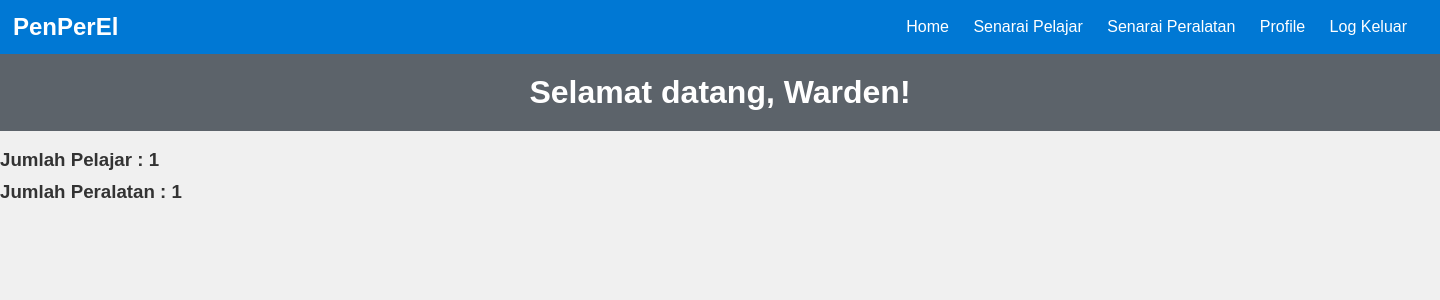
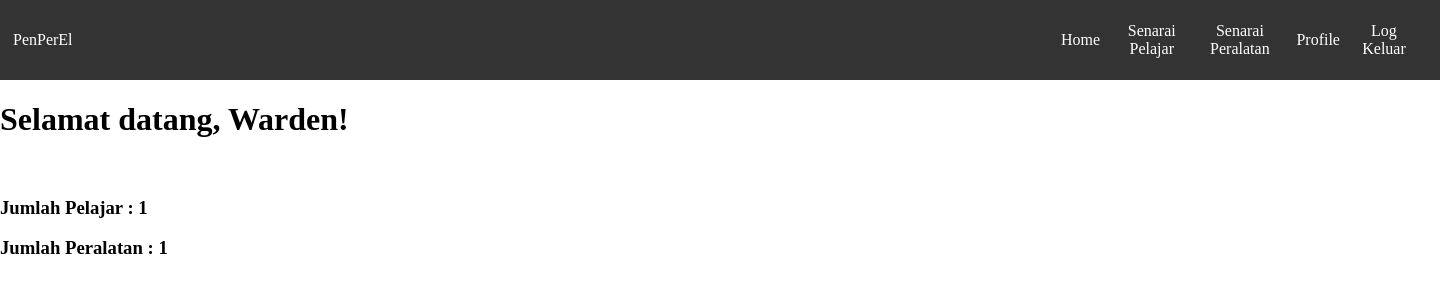
Before and after one commit to ShauDakBaek/penperel, a PHP site: page /warden/index.php in a window 1440 px wide. Shown: the top 300 px of the page. Run offline with PHP 8.4, Linux system fonts and the light colour scheme; a user stored in the database is signed in; data comes from the database, SQL or seed files in the repository.

Commit message:
update
css

```diff
--- /dev/null
+++ b/include/style.css
@@ -0,0 +1,42 @@
+/* CSS for admin */
+body {
+    padding: 0;
+    margin: 0;
+}
+
+.a1 {
+    padding-left: 981px;
+}
+
+.header {
+    background-color: #333;
+    color: #fff;
+    text-align: center;
+    padding: 10px;
+}
+
+.navbar {
+    display: flex; /* Use flexbox to arrange items horizontally */
+    justify-content: space-around; /* Spread items evenly */
+    align-items: center; /* Vertically center items */
+    padding: 10px;
+}
+
+.navbar a {
+    text-decoration: none;
+    color: #fff;
+    margin: 0 10px;
+}
+
+
+.a1 {
+    padding-left: 1082px;
+}
+
+.a2 {
+    padding-left: 965.5px;
+}
+
+.a3 {
+    padding-left: 981.5px;
+}
--- a/warden/home.php
+++ b/warden/home.php
@@ -3,7 +3,7 @@
 <head>
     <meta charset="UTF-8">
     <title>Title</title>
-    <link rel="stylesheet" type="text/css" href="styles.css">
+    <link rel="stylesheet" type="text/css" href="../include/style.css">
 </head>
 <body>
 <h1>Selamat datang, Warden!</h1>
--- a/warden/index.php
+++ b/warden/index.php
@@ -8,15 +8,15 @@ if (!isset($_SESSION['idwarden'])) header('location: ../');
     <meta charset="UTF-8">
     <meta http-equiv="X-UA-Compatible" content="IE=edge">
     <meta name="viewport" content="width=device-width, initial-scale=1.0">
-    <link rel="stylesheet" type="text/css" href="styles.css">
+    <link rel="stylesheet" type="text/css" href="../include/style.css">
     <title>PenPerEl - Warden Dashboard</title>
 </head>
 <body>
-<table>
+<table class="header">
     <tr>
         <td>PenPerEl</td>
-        <td>
-            <a href="index.php?menu=home">Home</a>
+        <td class="navbar">
+            <a class="a2" href="index.php?menu=home">Home</a>
 
             <a href="index.php?menu=senarai_pelajar">Senarai Pelajar</a>
 
--- a/warden/profile.php
+++ b/warden/profile.php
@@ -2,7 +2,7 @@
 <html>
 <head>
     <title>Profile Warden</title>
-    <link rel="stylesheet" type="text/css" href="styles.css">
+    <link rel="stylesheet" type="text/css" href="../include/style.css">
 </head>
 <body>
 <h1>Profile</h1>
--- a/warden/senarai_pelajar.php
+++ b/warden/senarai_pelajar.php
@@ -2,7 +2,7 @@
 <html>
 <head>
     <title>Senarai Pelajar</title>
-    <link rel="stylesheet" type="text/css" href="styles.css">
+    <link rel="stylesheet" type="text/css" href="../include/style.css">
 </head>
 <body>
 <h1>Senarai Pelajar</h1>
--- a/warden/senarai_peralatan.php
+++ b/warden/senarai_peralatan.php
@@ -2,7 +2,7 @@
 <html>
 <head>
     <title>Senarai Peralatan</title>
-    <link rel="stylesheet" type="text/css" href="styles.css">
+    <link rel="stylesheet" type="text/css" href="../include/style.css">
 </head>
 <body>
 <h1>Senarai Peralatan</h1>
--- a/warden/styles.css
+++ /dev/null
@@ -1,150 +0,0 @@
-/* styles.css */
-
-/* Style the body element */
-body {
-    font-family: Arial, sans-serif;
-    background-color: #f0f0f0;
-    margin: 0;
-    padding: 0;
-}
-
-/* Style the heading elements */
-h1, h3 {
-    color: #333;
-}
-
-/* Style the container for the heading and content */
-.container {
-    max-width: 800px;
-    margin: 0 auto;
-    padding: 20px;
-    background-color: #fff;
-    border-radius: 5px;
-    box-shadow: 0 0 10px rgba(0, 0, 0, 0.1);
-}
-
-/* Add some spacing to elements */
-br {
-    margin-top: 10px;
-}
-
-/* Style links */
-a {
-    color: #0078d4;
-    text-decoration: none;
-}
-
-a:hover {
-    text-decoration: underline;
-}
-/* Reset default margin and padding */
-body, h1, h2, h3, p, ul, li {
-    margin: 0;
-    padding: 0;
-}
-
-/* Apply a background color to the body */
-body {
-    background-color: #f0f0f0;
-    font-family: Arial, sans-serif;
-}
-
-/* Style the header table */
-table {
-    width: 100%;
-    background-color: #0078d4;
-    color: white;
-    padding: 10px;
-}
-
-table td:first-child {
-    font-size: 24px;
-    font-weight: bold;
-}
-
-table td:last-child {
-    text-align: right;
-}
-
-/* Style the navigation links */
-table a {
-    text-decoration: none;
-    color: white;
-    margin-right: 20px;
-}
-
-/* Style the content container */
-.container {
-    max-width: 800px;
-    margin: 20px auto;
-    padding: 20px;
-    background-color: #fff;
-    border-radius: 5px;
-    box-shadow: 0 0 10px rgba(0, 0, 0, 0.1);
-}
-
-/* Add some spacing to elements */
-br {
-    margin-top: 10px;
-}
-/* Reset default margin and padding */
-body, h1, h3, label, input, button {
-    margin: 0;
-    padding: 0;
-}
-
-/* Apply a background color to the body */
-body {
-    background-color: #f0f0f0;
-    font-family: Arial, sans-serif;
-}
-
-/* Style the header */
-h1 {
-    background-color: #5c636a;
-    color: white;
-    padding: 20px;
-    text-align: center;
-}
-
-/* Style the form container */
-div {
-    max-width: 400px;
-    margin: 20px auto;
-    padding: 20px;
-    background-color: #fff;
-    border-radius: 5px;
-    box-shadow: 0 0 10px rgba(0, 0, 0, 0.1);
-}
-
-/* Style form elements */
-h3 {
-    margin-bottom: 10px;
-}
-
-label {
-    display: block;
-    margin-bottom: 5px;
-}
-
-input[type="password"] {
-    width: 100%;
-    padding: 10px;
-    margin-bottom: 10px;
-    border: 1px solid #ccc;
-    border-radius: 3px;
-}
-
-button[type="submit"] {
-    background-color: #0078d4;
-    color: white;
-    border: none;
-    border-radius: 3px;
-    padding: 10px 20px;
-    cursor: pointer;
-    font-weight: bold;
-}
-
-button[type="submit"]:hover {
-    background-color: #005a9e;
-}
```
Also changed, not shown: admin/index.php (+4 -4 lines), pelajar/index.php (+4 -4 lines).
